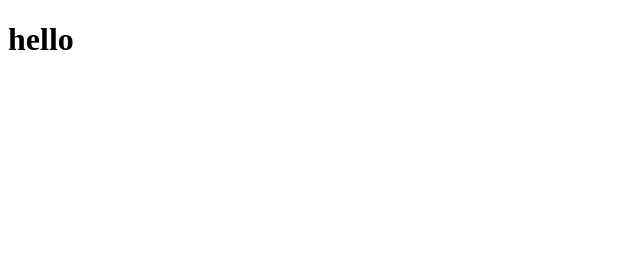
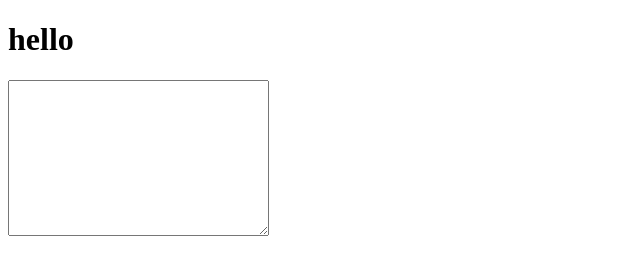
Before and after one commit to revicasamal/project1, a plain HTML site: page index.html in a window 1280 px wide. Shown: the whole page, without its empty margins (0-640 px from the left). Drawn offline with Linux system fonts and the light colour scheme.

Commit message:
textarea change

```diff
--- a/index.html
+++ b/index.html
@@ -8,5 +8,6 @@
 </head>
 <body>
     <h1>hello</h1>
+    <textarea name="revica" id="revica" cols="30" rows="10"></textarea>
 </body>
 </html>
```
